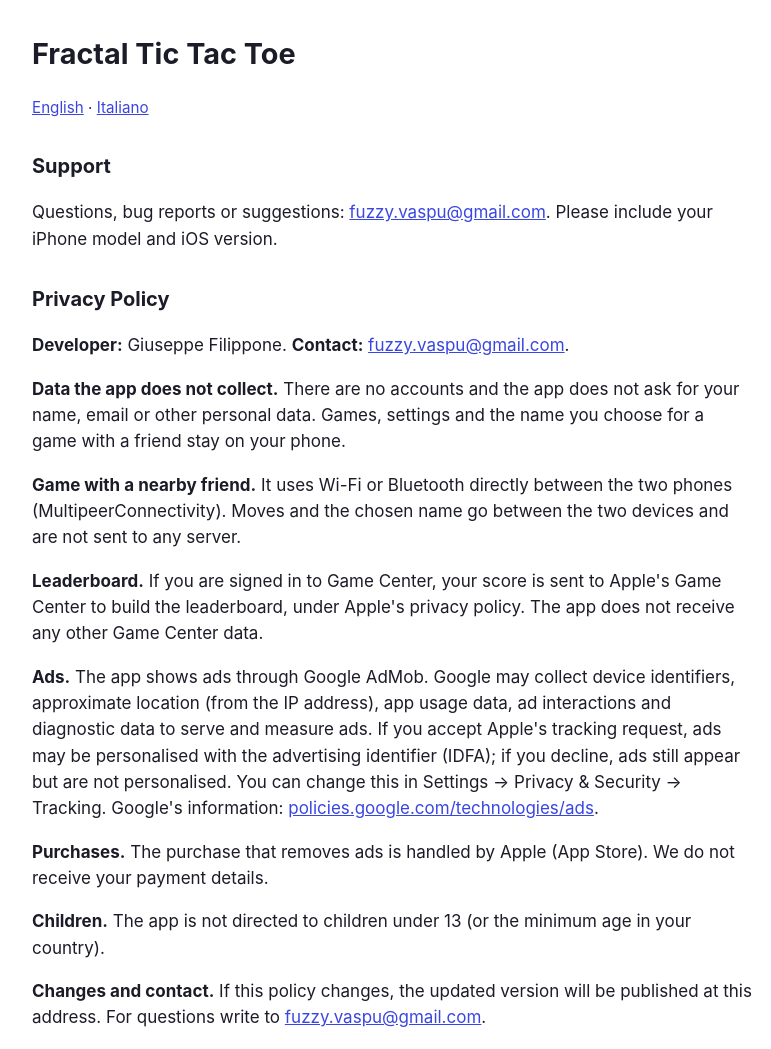
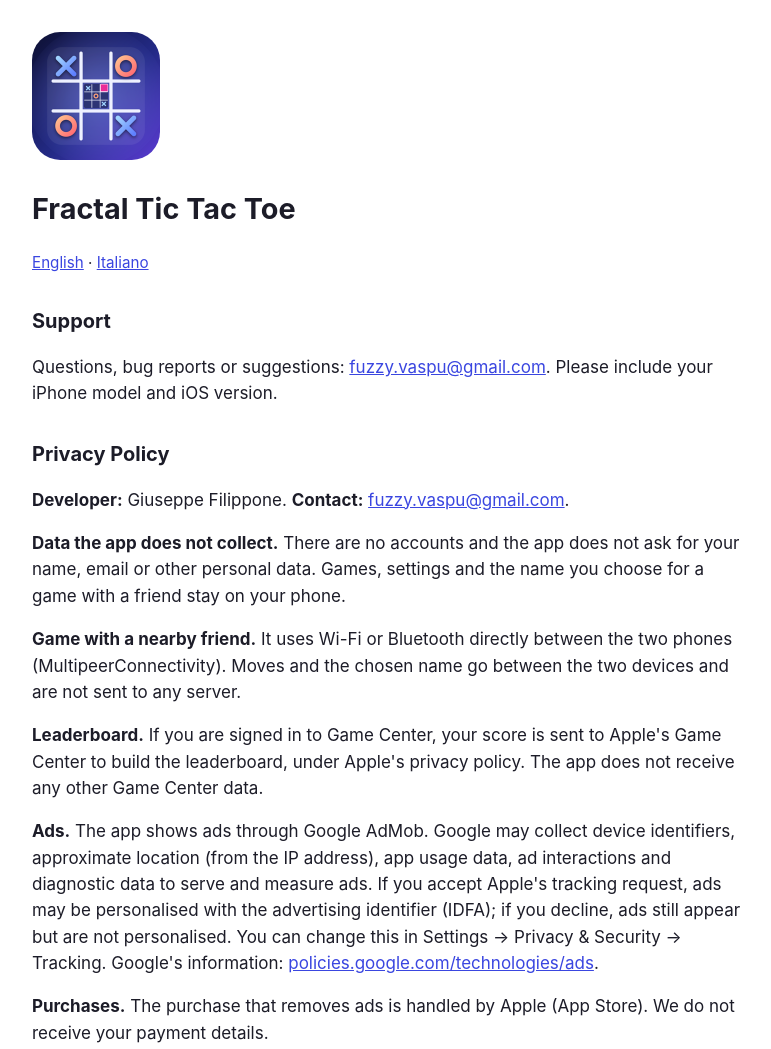
Before and after one commit to giuseppefilippone/fractal-tictactoe, a plain HTML site: page index.html in a window 1280 px wide. Shown: the top 1049 px of the page, without its empty margins (248-1019 px from the left). Drawn offline with Linux system fonts and the light colour scheme.

Commit message:
Add files via upload

```diff
--- a/index.html
+++ b/index.html
@@ -9,8 +9,10 @@
   h1 { font-size: 1.8rem; } h2 { margin-top: 2rem; font-size: 1.25rem; }
   a { color: #3a46e0; } .lang { font-size: .95rem; }
 </style>
+<link rel="icon" href="icon.png">
 </head>
 <body>
+<img src="icon.png" alt="Fractal Tic Tac Toe icon" width="128" height="128" style="border-radius:22%">
 <h1>Fractal Tic Tac Toe</h1>
 <p class="lang"><a href="#en">English</a> · <a href="#it">Italiano</a></p>
 
```
Also changed, not shown: icon.png (added).
